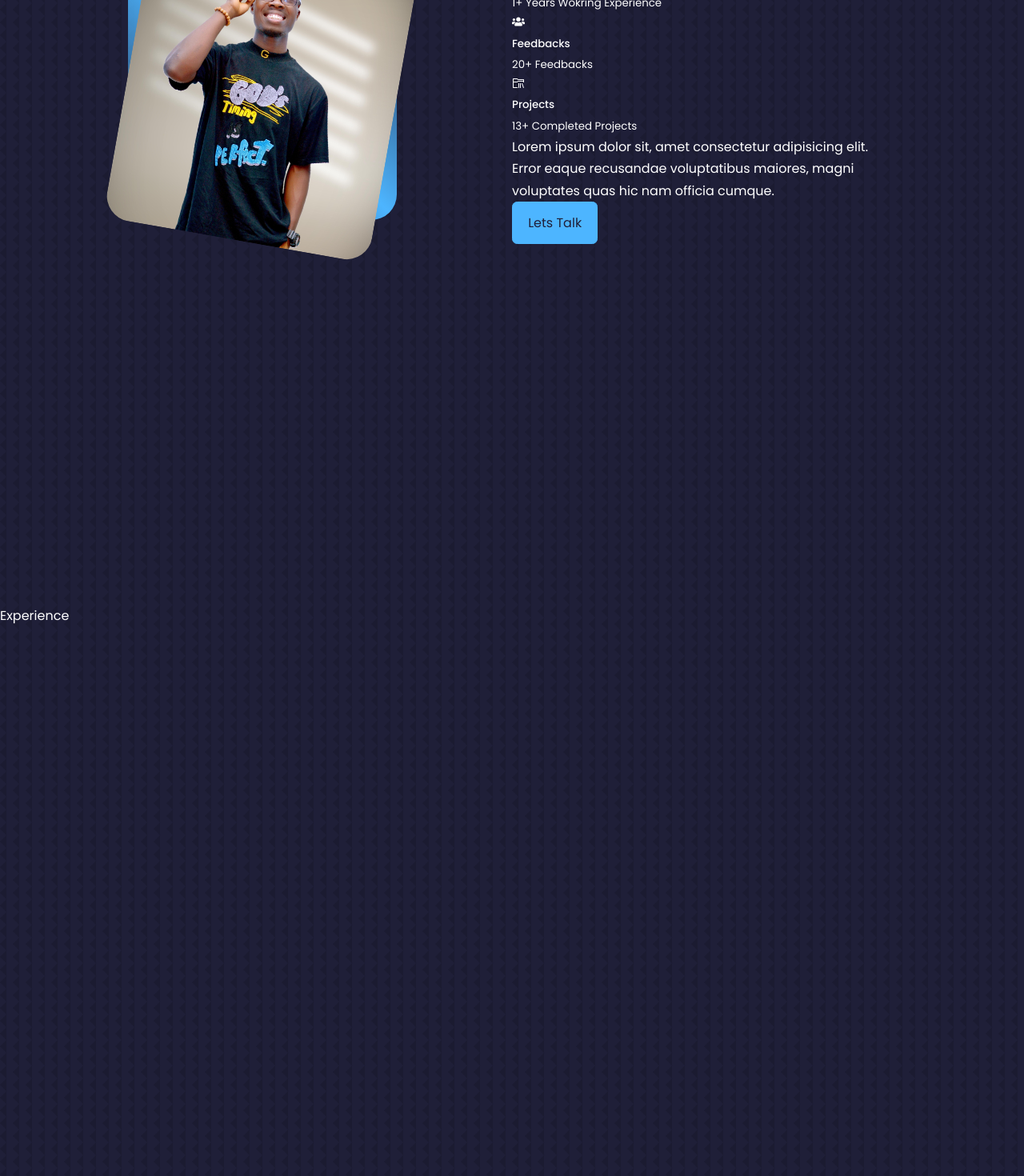
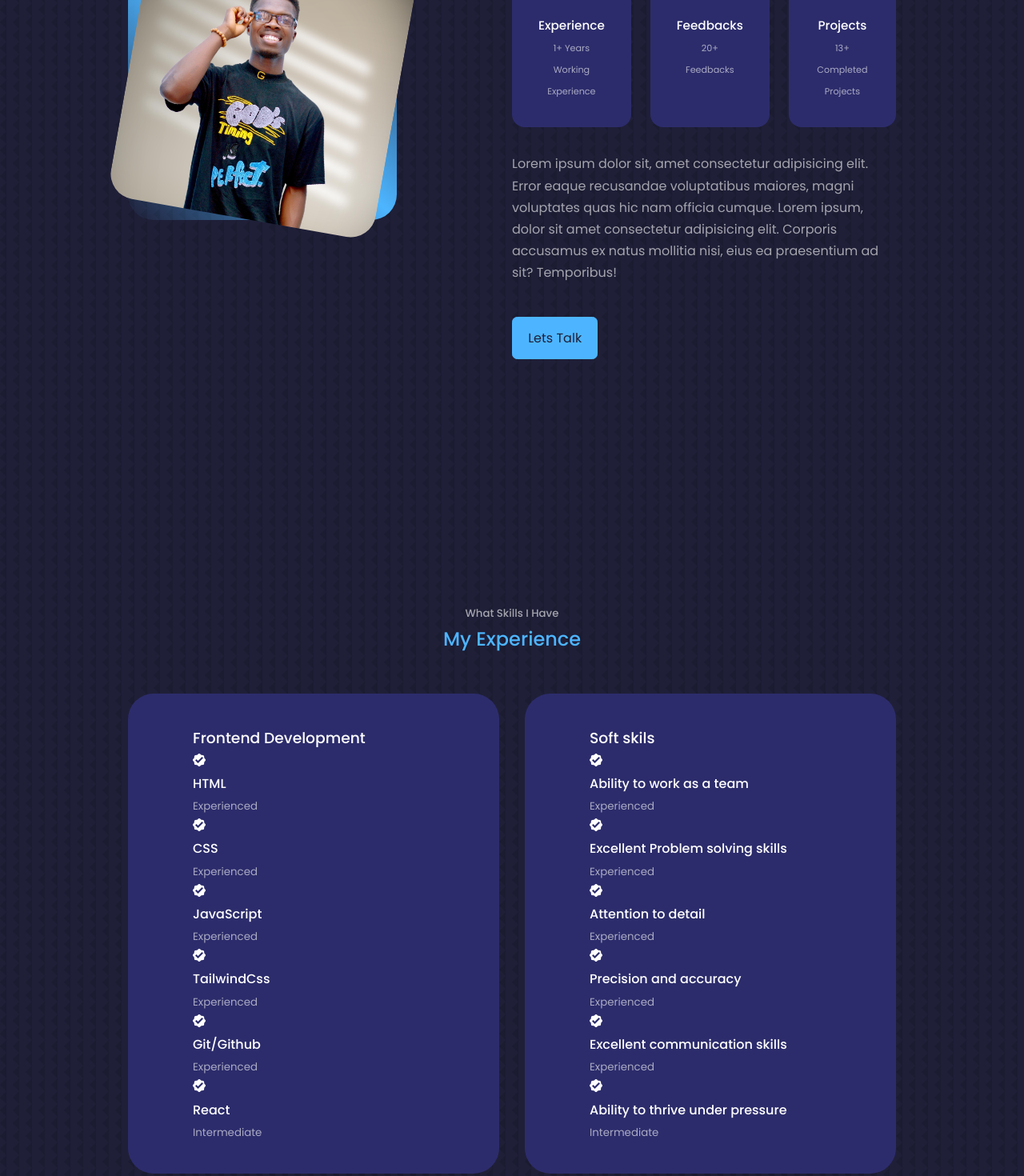
Before and after one commit to AfrokingJasper/My-React-Portfolio, a React (Create React App) app: page / in a window 1280 px wide. Shown: the part 1100-2570 px from the top of the page at 80% size. Built offline with nearby package versions, Linux system fonts and the light colour scheme.

Commit message:
experience

```diff
--- a/src/components/about/about.css
+++ b/src/components/about/about.css
@@ -19,8 +19,92 @@
 }
 
 .about__me-image {
+  height: 100%;
   object-fit: cover;
   border-radius: 2rem;
   overflow: hidden;
   transform: rotate(10deg);
+  transition: var(--transition);
 }
+
+.about__me-image:hover {
+  transform: rotate(0);
+}
+
+.about__cards {
+  display: grid;
+  grid-template-columns: repeat(3, 1fr);
+  gap: 1.5rem;
+}
+
+.about__card {
+  background: var(--color-bg-variant);
+  border: 1px solid transparent;
+  border-radius: 1rem;
+  padding: 2rem;
+  text-align: center;
+  transition: var(--transition);
+}
+
+.about__card:hover {
+  background: transparent;
+  border-color: var(--color-primary-variant);
+  cursor: default;
+}
+
+.about__icon {
+  color: var(--color-primary);
+  font-size: 1.4rem;
+  margin-bottom: 1rem;
+}
+
+.about__card h5 {
+  font-size: 0.95rem;
+}
+
+.about__card small {
+  font-size: 0.7rem;
+  color: var(--color-light);
+}
+
+.about__content p {
+  margin: 2rem 0 2.6rem;
+  color: var(--color-light);
+}
+
+@media screen and (max-width: 1024px) {
+  .about__container {
+    grid-template-columns: 1fr;
+    gap: 0;
+  }
+
+  .about__me {
+    width: 50%;
+    margin: 2rem auto 4rem;
+  }
+
+  .about__content p {
+    margin: 1rem 0 1.5rem;
+  }
+}
+/* media queries (small devices) */
+
+@media screen and (max-width: 600px) {
+  .about__me {
+    width: 65%;
+    margin: 0 auto 3rem;
+  }
+
+  .about__cards {
+    grid-template-columns: 1fr 1fr;
+    gap: 1rem;
+  }
+
+  .about__content {
+    text-align: center;
+  }
+
+  .about__content p {
+    margin: 1.5rem;
+  }
+}
--- a/src/components/about/about.jsx
+++ b/src/components/about/about.jsx
@@ -14,15 +14,15 @@ function About(props) {
       <div className="container about__container">
         <div className="about__me">
           <div className="about__me-image">
-            <img src={ME} alt="about image" />
+            <img src={ME} alt="fortune" />
           </div>
         </div>
         <div className="about__content">
-          <div className="about_cards">
+          <div className="about__cards">
             <article className="about__card">
               <FaAward className="about__icon" />
               <h5>Experience</h5>
-              <small>1+ Years Wokring Experience</small>
+              <small>1+ Years Working Experience</small>
             </article>
             <article className="about__card">
               <FaUsers className="about__icon" />
@@ -39,7 +39,9 @@ function About(props) {
           <p>
             Lorem ipsum dolor sit, amet consectetur adipisicing elit. Error
             eaque recusandae voluptatibus maiores, magni voluptates quas hic nam
-            officia cumque.
+            officia cumque. Lorem ipsum, dolor sit amet consectetur adipisicing
+            elit. Corporis accusamus ex natus mollitia nisi, eius ea praesentium
+            ad sit? Temporibus!
           </p>
           <a href="#contact" className="btn btn-primary">
             Lets Talk
--- a/src/components/experience/experience.css
+++ b/src/components/experience/experience.css
@@ -0,0 +1,12 @@
+.experience__container {
+  display: grid;
+  grid-template-columns: 1fr 1fr;
+  gap: 2rem;
+}
+
+.experience__container > div {
+  background: var(--color-bg-variant);
+  padding: 2.4rem 5rem;
+  border-radius: 2rem;
+  border: 1px solid transparent;
+}
--- a/src/components/experience/experience.jsx
+++ b/src/components/experience/experience.jsx
@@ -1,8 +1,87 @@
 import React from "react";
 import "./experience.css";
+import { GoVerified } from "react-icons/go";
 
 const Experience = (props) => {
-  return <section id="experience">Experience</section>;
+  return (
+    <section id="experience">
+      <h5>What Skills I Have</h5>
+      <h2>My Experience</h2>
+
+      <div className="container experience__container">
+        <div className="experience__frontend">
+          <h3>Frontend Development</h3>
+          <div className="experience__content">
+            <article className="experience__details">
+              <GoVerified />
+              <h4>HTML</h4>
+              <small className="text-light">Experienced</small>
+            </article>
+            <article className="experience__details">
+              <GoVerified />
+              <h4>CSS</h4>
+              <small className="text-light">Experienced</small>
+            </article>
+            <article className="experience__details">
+              <GoVerified />
+              <h4>JavaScript</h4>
+              <small className="text-light">Experienced</small>
+            </article>
+            <article className="experience__details">
+              <GoVerified />
+              <h4>TailwindCss</h4>
+              <small className="text-light">Experienced</small>
+            </article>
+            <article className="experience__details">
+              <GoVerified />
+              <h4>Git/Github</h4>
+              <small className="text-light">Experienced</small>
+            </article>
+            <article className="experience__details">
+              <GoVerified />
+              <h4>React</h4>
+              <small className="text-light">Intermediate</small>
+            </article>
+          </div>
+        </div>
+        <div className="experience__others">
+          <h3>Soft skils</h3>
+          <div className="experience__content">
+            <article className="experience__details">
+              <GoVerified />
+              <h4> Ability to work as a team</h4>
+              <small className="text-light">Experienced</small>
+            </article>
+            <article className="experience__details">
+              <GoVerified />
+              <h4> Excellent Problem solving skills</h4>
+              <small className="text-light">Experienced</small>
+            </article>
+            <article className="experience__details">
+              <GoVerified />
+              <h4> Attention to detail</h4>
+              <small className="text-light">Experienced</small>
+            </article>
+            <article className="experience__details">
+              <GoVerified />
+              <h4> Precision and accuracy</h4>
+              <small className="text-light">Experienced</small>
+            </article>
+            <article className="experience__details">
+              <GoVerified />
+              <h4> Excellent communication skills</h4>
+              <small className="text-light">Experienced</small>
+            </article>
+            <article className="experience__details">
+              <GoVerified />
+              <h4> Ability to thrive under pressure</h4>
+              <small className="text-light">Intermediate</small>
+            </article>
+          </div>
+        </div>
+      </div>
+    </section>
+  );
 };
 
 export default Experience;
--- a/src/index.css
+++ b/src/index.css
@@ -18,7 +18,7 @@
   --color-white: #fff;
   --color-light: rgba(255, 255, 255, 0.6);
 
-  --transition: all 400ms base;
+  --transition: all 400ms;
 
   --container-width-lg: 75%;
   --container-width-md: 86%;
```
